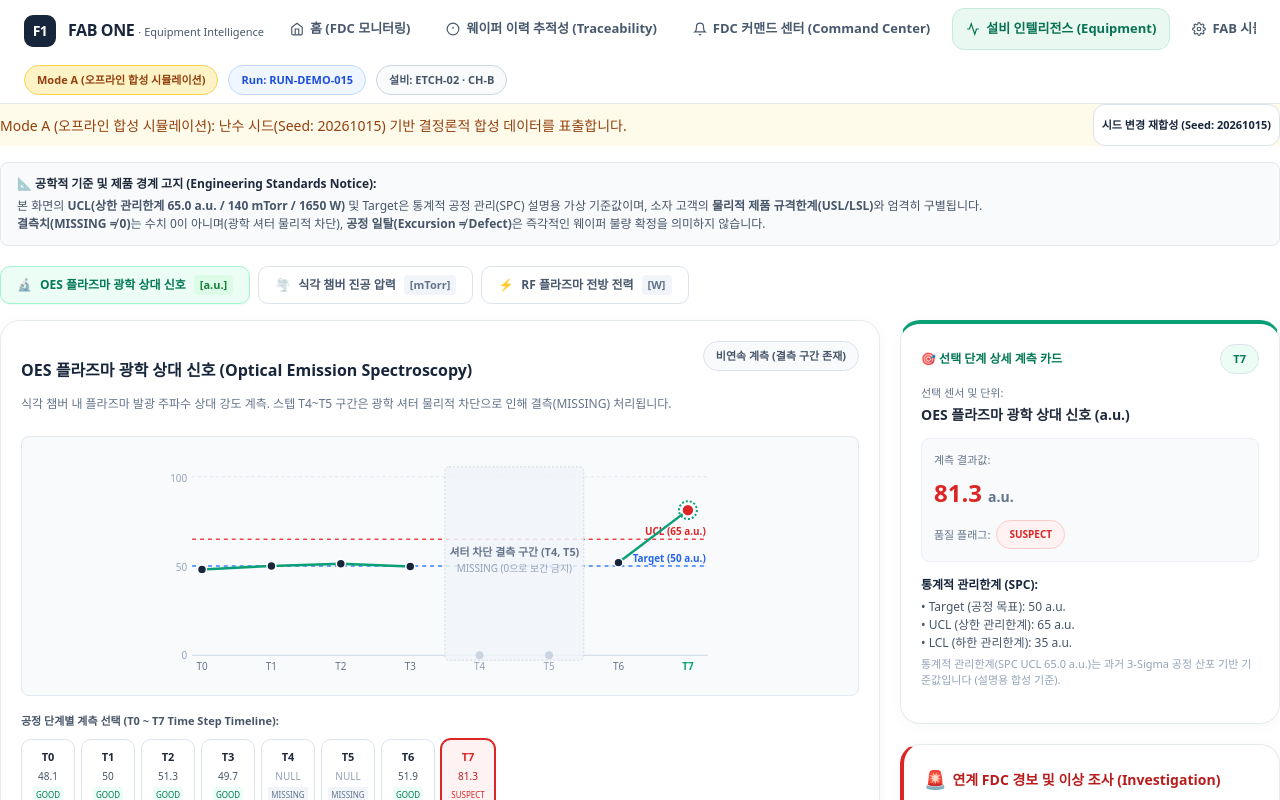
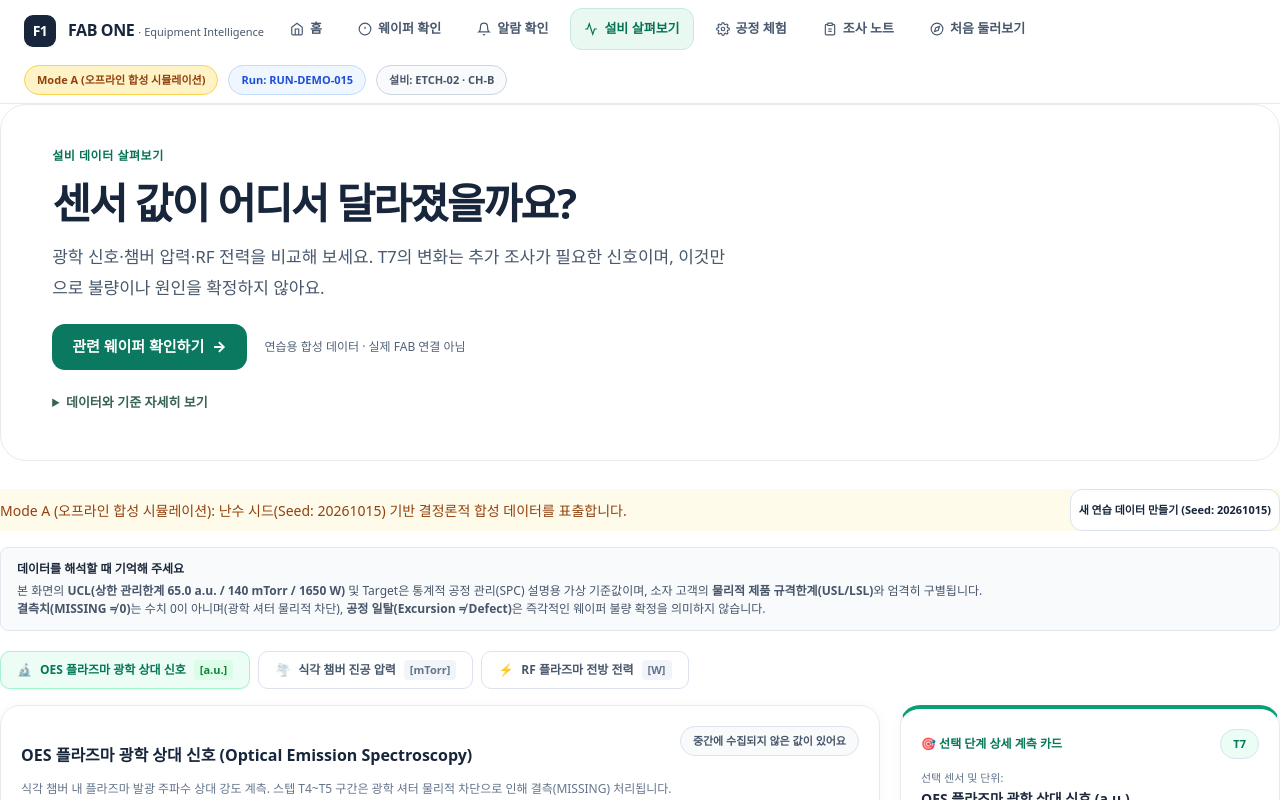
Before and after one commit to Junebooky/semi_fab, a Next.js app in the folder apps/web/: page /equipment-intelligence in a window 1280 px wide. Shown: the top 800 px of the page. Built offline with nearby package versions, Linux system fonts and the light colour scheme.

Commit message:
feat(ux): refresh equipment-intelligence/page.tsx hierarchy Korean copy and navigation

```diff
--- a/apps/web/src/app/equipment-intelligence/page.tsx
+++ b/apps/web/src/app/equipment-intelligence/page.tsx
@@ -2,6 +2,7 @@
 
 import React, { useState, useEffect, useMemo, useRef, Suspense } from 'react';
 import Link from 'next/link';
+import { FriendlyPageIntro } from '@/components/ux/FriendlyPageIntro';
 import { useSearchParams, useRouter } from 'next/navigation';
 import { buildCrossNavUrl } from '@/lib/investigation-context';
 import {
@@ -310,7 +311,7 @@ function EquipmentIntelligenceContent() {
               <path d="M3 9l9-7 9 7v11a2 2 0 0 1-2 2H5a2 2 0 0 1-2-2z"></path>
               <polyline points="9 22 9 12 15 12 15 22"></polyline>
             </svg>
-            홈 (FDC 모니터링)
+            홈
           </Link>
           <Link href={buildCrossNavUrl('/traceability', { mode, seed, runId: activeRunId || undefined, alertId: searchParams.get('alert') || undefined })} className="nav-tab-link">
             <svg width="14" height="14" viewBox="0 0 24 24" fill="none" stroke="currentColor" strokeWidth="2">
@@ -318,27 +319,27 @@ function EquipmentIntelligenceContent() {
               <line x1="12" y1="8" x2="12" y2="12"></line>
               <line x1="12" y1="16" x2="12.01" y2="16"></line>
             </svg>
-            웨이퍼 이력 추적성 (Traceability)
+            웨이퍼 확인
           </Link>
           <Link href={buildCrossNavUrl('/command-center', { mode, seed, runId: activeRunId || undefined, alertId: searchParams.get('alert') || undefined })} className="nav-tab-link">
             <svg width="14" height="14" viewBox="0 0 24 24" fill="none" stroke="currentColor" strokeWidth="2">
               <path d="M18 8A6 6 0 0 0 6 8c0 7-3 9-3 9h18s-3-2-3-9"></path>
               <path d="M13.73 21a2 2 0 0 1-3.46 0"></path>
             </svg>
-            FDC 커맨드 센터 (Command Center)
+            알람 확인
           </Link>
           <Link href={buildCrossNavUrl('/equipment-intelligence', { mode, seed, runId: activeRunId || undefined, alertId: searchParams.get('alert') || undefined })} className="nav-tab-link active">
             <svg width="14" height="14" viewBox="0 0 24 24" fill="none" stroke="currentColor" strokeWidth="2">
               <path d="M22 12h-4l-3 9L9 3l-3 9H2"></path>
             </svg>
-            설비 인텔리전스 (Equipment)
+            설비 살펴보기
           </Link>
           <Link href={buildCrossNavUrl('/fab-simulation', { mode, seed, runId: activeRunId || undefined, alertId: searchParams.get('alert') || undefined })} className="nav-tab-link">
             <svg width="14" height="14" viewBox="0 0 24 24" fill="none" stroke="currentColor" strokeWidth="2">
               <circle cx="12" cy="12" r="3" />
               <path d="M19.4 15a1.65 1.65 0 0 0 .33 1.82l.06.06a2 2 0 0 1 0 2.83 2 2 0 0 1-2.83 0l-.06-.06a1.65 1.65 0 0 0-1.82-.33 1.65 1.65 0 0 0-1 1.51V21a2 2 0 0 1-2 2 2 2 0 0 1-2-2v-.09A1.65 1.65 0 0 0 9 19.4a1.65 1.65 0 0 0-1.82.33l-.06.06a2 2 0 0 1-2.83 0 2 2 0 0 1 0-2.83l.06-.06a1.65 1.65 0 0 0 .33-1.82 1.65 1.65 0 0 0-1.51-1H3a2 2 0 0 1-2-2 2 2 0 0 1 2-2h.09A1.65 1.65 0 0 0 4.6 9a1.65 1.65 0 0 0-.33-1.82l-.06-.06a2 2 0 0 1 0-2.83 2 2 0 0 1 2.83 0l.06.06a1.65 1.65 0 0 0 1.82.33H9a1.65 1.65 0 0 0 1-1.51V3a2 2 0 0 1 2-2 2 2 0 0 1 2 2v.09a1.65 1.65 0 0 0 1 1.51 1.65 1.65 0 0 0 1.82-.33l.06-.06a2 2 0 0 1 2.83 0 2 2 0 0 1 0 2.83l-.06.06a1.65 1.65 0 0 0-.33 1.82V9a1.65 1.65 0 0 0 1.51 1H21a2 2 0 0 1 2 2 2 2 0 0 1-2 2h-.09a1.65 1.65 0 0 0-1.51 1z" />
             </svg>
-            FAB 시뮬레이션 (Simulation)
+            공정 체험
           </Link>
           <Link href={buildCrossNavUrl('/engineering-workspace', { mode, seed, runId: activeRunId || undefined, alertId: searchParams.get('alert') || undefined })} className="nav-tab-link">
             <svg width="14" height="14" viewBox="0 0 24 24" fill="none" stroke="currentColor" strokeWidth="2">
@@ -347,14 +348,14 @@ function EquipmentIntelligenceContent() {
               <path d="M9 12h6" />
               <path d="M9 16h6" />
             </svg>
-            엔지니어링 워크스페이스 (Workspace)
+            조사 노트
           </Link>
           <Link href={buildCrossNavUrl('/demo-tour', { mode: 'A', seed, tourStep: queryTourStep || undefined })} className="nav-tab-link">
             <svg width="14" height="14" viewBox="0 0 24 24" fill="none" stroke="currentColor" strokeWidth="2">
               <circle cx="12" cy="12" r="10" />
               <polygon points="16.24 7.76 14.12 14.12 7.76 16.24 9.88 9.88 16.24 7.76" />
             </svg>
-            가이드 투어 (Demo Tour)
+            처음 둘러보기
           </Link>
         </nav>
 
@@ -381,6 +382,15 @@ function EquipmentIntelligenceContent() {
 
       {/* Main Content Area */}
       <main className="main-content">
+        <FriendlyPageIntro
+  eyebrow="설비 데이터 살펴보기"
+  title="센서 값이 어디서 달라졌을까요?"
+  description="광학 신호·챔버 압력·RF 전력을 비교해 보세요. T7의 변화는 추가 조사가 필요한 신호이며, 이것만으로 불량이나 원인을 확정하지 않아요."
+  primaryLabel="관련 웨이퍼 확인하기"
+  primaryHref={buildCrossNavUrl('/traceability', { mode, seed, runId: activeRunId || undefined })}
+  detail={<p>그래프의 UCL은 통계적 공정 관리(SPC) 설명을 위한 합성 관리한계예요. 제품 규격(USL/LSL)과 다르며, T4·T5의 MISSING은 수치 0이 아니에요. 선택한 센서: {selectedSensor}</p>}
+/>
+
         {/* BUILD-10 Tour Return Banner */}
         <TourReturnBanner tourStep={queryTourStep} seed={seed} />
 
@@ -411,7 +421,7 @@ function EquipmentIntelligenceContent() {
                   }}
                   title="난수 시드를 변경하여 새로운 합성 계측값을 생성합니다"
                 >
-                  시드 변경 재합성 (Seed: {seed})
+                  새 연습 데이터 만들기 (Seed: {seed})
                 </button>
               )}
             </div>
@@ -432,7 +442,7 @@ function EquipmentIntelligenceContent() {
           }}
         >
           <div style={{ display: 'flex', alignItems: 'center', gap: '6px', fontWeight: 700, color: '#1E293B', marginBottom: '4px' }}>
-            <span>📐 공학적 기준 및 제품 경계 고지 (Engineering Standards Notice):</span>
+            <span>데이터를 해석할 때 기억해 주세요</span>
           </div>
           <div>
             본 화면의 <strong>UCL(상한 관리한계 65.0 a.u. / 140 mTorr / 1650 W)</strong> 및 Target은 통계적 공정 관리(SPC) 설명용 가상 기준값이며, 소자 고객의 <strong>물리적 제품 규격한계(USL/LSL)</strong>와 엄격히 구별됩니다.
@@ -446,7 +456,7 @@ function EquipmentIntelligenceContent() {
           <div className="ei-card" style={{ borderLeft: '4px solid #DC2626' }}>
             <div style={{ display: 'flex', alignItems: 'center', gap: '8px', color: '#DC2626', marginBottom: '8px' }}>
               <span style={{ fontSize: '20px' }}>⚠️</span>
-              <strong style={{ fontSize: '16px' }}>설비 계측 텔레메트리 로드 실패 (Fail-closed)</strong>
+              <strong style={{ fontSize: '16px' }}>센서 데이터를 가져오지 못했어요</strong>
             </div>
             <p style={{ color: '#64748B', fontSize: '13px', lineHeight: 1.6 }}>{errorMessage}</p>
             <div style={{ marginTop: '16px', display: 'flex', gap: '10px' }}>
@@ -454,7 +464,7 @@ function EquipmentIntelligenceContent() {
                 다시 시도
               </button>
               <Link href={`/command-center${mode === 'A' ? `?seed=${seed}` : ''}`} className="btn-secondary" style={{ textDecoration: 'none' }}>
-                FDC 커맨드 센터로 복귀
+                알람 화면으로 돌아가기
               </Link>
             </div>
           </div>
@@ -512,7 +522,7 @@ function EquipmentIntelligenceContent() {
                       </p>
                     </div>
                     <span className="pill" style={{ background: '#F8FAFC', color: '#475569' }}>
-                      {metadata.measurementType === 'DISCONTINUOUS' ? '비연속 계측 (결측 구간 존재)' : '연속 계측 (결측 없음)'}
+                      {metadata.measurementType === 'DISCONTINUOUS' ? '중간에 수집되지 않은 값이 있어요' : '전 구간 수집된 값이에요'}
                     </span>
                   </div>
 
@@ -649,7 +659,7 @@ function EquipmentIntelligenceContent() {
                   {/* Step Timeline Selection Buttons */}
                   <div style={{ marginTop: '16px' }}>
                     <div style={{ fontSize: '11px', fontWeight: 700, color: '#475569', marginBottom: '8px' }}>
-                      공정 단계별 계측 선택 (T0 ~ T7 Time Step Timeline):
+                      시간을 선택해 변화를 살펴보세요
                     </div>
                     <div style={{ display: 'flex', gap: '6px', flexWrap: 'wrap' }}>
                       {chartCoordinates.map((pt) => {
@@ -694,7 +704,7 @@ function EquipmentIntelligenceContent() {
                 {/* Table View of Samples */}
                 <div className="ei-card">
                   <h4 style={{ fontSize: '14px', fontWeight: 800, color: '#17263B', marginBottom: '8px' }}>
-                    📋 {metadata.name.split(' (')[0]} 단계별 계측 데이터 테이블
+                    📋 {metadata.name.split(' (')[0]} 시간별 센서 원본값
                   </h4>
                   <table className="ei-table">
                     <thead>
@@ -703,7 +713,7 @@ function EquipmentIntelligenceContent() {
                         <th>센서 ID</th>
                         <th>계측값</th>
                         <th>단위</th>
-                        <th>품질 플래그 (Quality)</th>
+                        <th>센서 데이터 상태</th>
                         <th>SPC 상태</th>
                         <th>수집 시각 (UTC)</th>
                       </tr>
```
